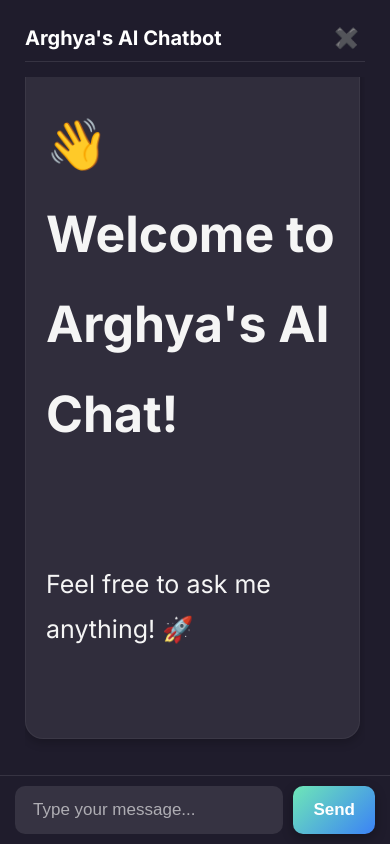
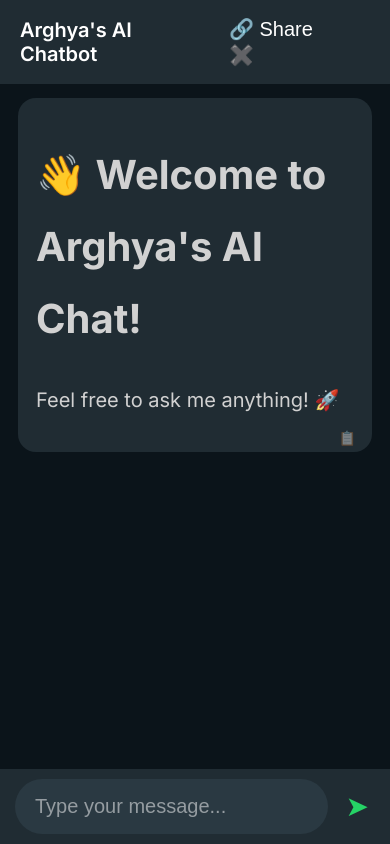
Before and after one commit to vk-arghya/chat_bot, a plain HTML site: page public/index.html in a window 390 px wide. Drawn offline with nearby package versions, Linux system fonts and the light colour scheme.

Commit message:
Update index.html

```diff
--- a/public/index.html
+++ b/public/index.html
@@ -2,267 +2,213 @@
 <html lang="en">
 <head>
     <meta charset="UTF-8" />
-    <title>Arghya's AI Chatbot - Fullscreen</title>
+    <title>Arghya's AI Chatbot</title>
 
     <link href="https://fonts.googleapis.com/css2?family=Inter:wght@400;600;700&display=swap" rel="stylesheet">
-    <link href="https://cdnjs.cloudflare.com/ajax/libs/prism/1.29.0/themes/prism-tomorrow.min.css" rel="stylesheet" />
     <script src="https://cdnjs.cloudflare.com/ajax/libs/prism/1.29.0/prism.min.js"></script>
     <script src="https://cdn.jsdelivr.net/npm/marked/marked.min.js"></script>
 
     <style>
 body {
     margin: 0;
-    background: linear-gradient(135deg, #1f1c2c, #928DAB);
+    padding: 0;
+    background: #0b141a;
     font-family: 'Inter', sans-serif;
-    color: #f5f5f5;
-    height: 100vh;
+    color: #e0e0e0;
+    height: 100dvh;
     overflow: hidden;
 }
 
 .overlay {
     position: fixed;
     top: 0; left: 0;
-    width: 100%; height: 100%;
-    background: #1f1c2c;
+    width: 100%; height: 100dvh;
+    background: #0b141a;
     display: flex;
     flex-direction: column;
-    justify-content: flex-start;
-    align-items: center;
-    z-index: 1000;
-    padding: 0;
+    z-index: 999;
 }
 
 .chat-popup {
-    width: 100%;
-    height: 100%;
-    background: #1f1c2c;
+    flex: 1;
     display: flex;
     flex-direction: column;
-    padding: 25px; /* Gap from top, bottom, left, right */
+    width: 100%;
     box-sizing: border-box;
-    animation: fadeInUp 0.5s ease;
 }
 
-@keyframes fadeInUp {
-    from { opacity: 0; transform: translateY(20px); }
-    to { opacity: 1; transform: translateY(0); }
+/* Header */
+.chat-header {
+    padding: 18px 22px;
+    background: #202c33;
+    font-size: 22px;
+    font-weight: 600;
+    color: #fff;
+    display: flex;
+    justify-content: space-between;
+    align-items: center;
 }
 
-.chat-header {
-    display: flex; justify-content: space-between; align-items: center;
-    color: #fff; font-weight: 700; font-size: 30px;
-    margin-bottom: 15px; padding-bottom: 10px;
-    border-bottom: 1px solid rgba(255,255,255,0.1);
+.header-btn {
+    background: none;
+    border: none;
+    color: #fff;
+    font-size: 20px;
+    margin-left: 10px;
+    cursor: pointer;
 }
 
+/* Chat Area */
 .chat-area {
-    flex: 1; overflow-y: auto;
-    display: flex; flex-direction: column;
-    gap: 15px; font-size: 20px; line-height: 1.8; padding-right: 5px;
+    overflow-y: auto;
+    padding: 14px 18px;
+    display: flex;
+    flex-direction: column;
+    gap: 12px;
+    box-sizing: border-box;
+    height: calc(100dvh - 65px - 70px);
 }
 
-.chat-area::-webkit-scrollbar { width: 8px; }
+.chat-area::-webkit-scrollbar {
+    width: 5px;
+}
 .chat-area::-webkit-scrollbar-thumb {
-    background: rgba(255,255,255,0.2);
+    background: rgba(255,255,255,0.1);
     border-radius: 10px;
 }
 
+/* Messages */
+.chat-bubble {
+    max-width: 90%;
+    padding: 14px 18px;
+    border-radius: 18px;
+    line-height: 1.8;
+    font-size: 18px;
+    word-break: break-word;
+    position: relative;
+}
+
+.user-msg {
+    align-self: flex-end;
+    background: #005c4b;
+    color: #fff;
+    border-radius: 18px 0 18px 18px;
+}
+
+.bot-msg {
+    align-self: flex-start;
+    background: #202c33;
+    color: #d1d1d1;
+}
+
+.copy-btn {
+    position: absolute;
+    bottom: 5px; right: 10px;
+    font-size: 14px;
+    background: none;
+    border: none;
+    color: rgba(255,255,255,0.4);
+    cursor: pointer;
+}
+
+/* Input */
 .chat-input-container {
-    display: flex; gap: 5px; margin-top: 10px;
+    position: fixed;
+    bottom: 0; left: 0;
+    width: 100%;
+    background: #202c33;
+    padding: 10px 15px;
+    display: flex;
+    align-items: center;
+    box-sizing: border-box;
 }
 
 .chat-input {
     flex: 1;
-    padding: 14px 18px;
-    border-radius: 10px; border: none;
-    font-size: 20px; outline: none;
-    background: rgba(255,255,255,0.1);
-    color: #f5f5f5;
+    padding: 16px 20px;
+    font-size: 18px;
+    border-radius: 30px;
+    border: none;
+    outline: none;
+    background: #2a3942;
+    color: #fff;
 }
 
-.chat-input::placeholder { color: rgba(255,255,255,0.6); }
+.chat-input::placeholder {
+    color: rgba(255,255,255,0.5);
+}
 
 .send-btn {
-    background: linear-gradient(135deg, #6EE7B7, #3B82F6);
-    border: none; color: white; font-size: 16px;
-    padding: 14px 20px; border-radius: 10px;
-    cursor: pointer; font-weight: 600;
-    box-shadow: 0 4px 12px rgba(0,0,0,0.3);
+    background: none;
+    border: none;
+    color: #25d366;
+    font-size: 26px;
+    margin-left: 12px;
+    cursor: pointer;
 }
 
-.chat-bubble {
-    padding: 16px 20px; border-radius: 18px;
-    max-width: 90%; white-space: pre-wrap; word-break: break-word;
-    line-height: 1.8; box-shadow: 0 4px 10px rgba(0,0,0,0.2);
-    font-weight: 400; position: relative;
+/* Markdown Code */
+.markdown-content pre {
+    background: #1e1e1e !important;
+    padding: 12px;
+    border-radius: 10px;
+    overflow-x: auto;
+    color: #93c5fd;
+}
+
+/* Share Modal */
+.share-modal {
+    position: fixed;
+    top: 50%; left: 50%;
+    transform: translate(-50%, -50%);
+    background: #202c33;
+    padding: 25px;
+    border-radius: 10px;
+    color: #fff;
+    z-index: 2000;
+    box-shadow: 0 8px 20px rgba(0,0,0,0.5);
+    width: 90%;
+    max-width: 400px;
+    display: none;
+    flex-direction: column;
+    gap: 15px;
+}
+
+.share-modal input {
+    width: 100%;
+    padding: 12px;
+    background: #2a3942;
+    border: none;
+    border-radius: 8px;
+    color: #fff;
+}
+
+.share-modal button {
+    padding: 10px 15px;
+    background: #25d366;
+    border: none;
+    color: #fff;
+    border-radius: 8px;
+    cursor: pointer;
     font-size: 16px;
 }
 
-.user-msg {
-    background: linear-gradient(135deg, #4f46e5, #6366f1);
-    align-self: flex-end;
-    border: 1px solid rgba(255,255,255,0.08);
-}
-
-.bot-msg {
-    background: rgba(255,255,255,0.08);
-    border: 1px solid rgba(255,255,255,0.05);
-    align-self: flex-start;
-}
-
-.markdown-content pre {
-    background: #2d2d2d !important;
-    padding: 12px; border-radius: 8px; overflow-x: auto;
-}
-
-.markdown-content code {
-    font-family: 'Fira Code', monospace;
-    color: #93c5fd;
-}
-
-.copy-btn {
+.share-modal .close-share {
+    background: none;
+    border: none;
+    color: #ccc;
+    font-size: 20px;
     position: absolute;
-    top: 8px; right: 10px;
-    font-size: 14px;
-    background: rgba(255,255,255,0.08);
-    border: 1px solid rgba(255,255,255,0.15);
-    border-radius: 5px;
-    padding: 4px 8px;
+    top: 10px; right: 15px;
     cursor: pointer;
-    color: #f5f5f5;
-    transition: background 0.3s ease;
-}
-
-.copy-btn:hover {
-    background: rgba(255,255,255,0.15);
 }
 
 @media (max-width: 768px) {
-    .chat-popup {
-        padding: 25px; /* Reduce padding slightly on mobile */
+    .chat-bubble { font-size: 20px; max-width: 95%; }
+    .chat-input { font-size: 20px; }
+    .chat-header { font-size: 20px; padding: 16px 20px; }
+    .send-btn { font-size: 28px; }
 }
-
-    .chat-bubble {
-        font-size: 20px;
-    }
-
-    .chat-header {
-        font-size: 25px;
-    }
-
-    .chat-input {
-        font-size: 35px;
-    }
-
-    .send-btn {
-        font-size: 20px;
-    }
-}
-.copy-btn {
-    position: absolute;
-    top: 8px; right: 10px;
-    font-size: 14px;
-    background: none;
-    border: none;
-    color: rgba(255,255,255,0.6);
-    cursor: pointer;
-    transition: color 0.3s ease;
-    text-decoration: none; /* Remove underline */
-}
-
-.copy-btn:hover {
-    color: #ffffff;
-}
-
-.chat-popup {
-    width: 100%;
-    height: 100vh; /* Default for PC */
-    background: #1f1c2c;
-    display: flex;
-    flex-direction: column;
-    padding: 25px;
-    box-sizing: border-box;
-    animation: fadeInUp 0.5s ease;
-}
-
-/* Mobile specific: dynamic height & sticky input */
-@media (max-width: 768px) {
-    .chat-popup {
-        height: 100dvh; /* Fix for mobile keyboard */
-    }
-
-    .chat-area {
-        flex: 1;
-        overflow-y: auto;
-        font-size: 25px;  /* Increased font size for bot reply & user messages */
-    }
-
-    .chat-bubble {
-        font-size: 25px;  /* Bot & user messages */
-    }
-
-    .chat-input-container {
-        position: sticky;
-        bottom: 0;
-        background: #1f1c2c;
-        padding-top: 10px;
-    }
-
-    .chat-input {
-        font-size: 25px; /* Input text */
-    }
-
-    .send-btn {
-        font-size: 20px; /* Send button text */
-    }
-
-    .chat-header {
-        font-size: 20px;
-    }
-}
-.chat-popup {
-    display: flex;
-    flex-direction: column;
-    width: 100%;
-    height: 100dvh; /* For mobile */
-    box-sizing: border-box;
-    background: #1f1c2c;
-}
-
-/* Chat area scrolls */
-.chat-area {
-    flex: 1;
-    overflow-y: auto;
-    padding-bottom: 80px; /* Reserve space for input */
-}
-
-/* Input always visible */
-.chat-input-container {
-    position: fixed; /* Fix at bottom */
-    bottom: 0;
-    left: 0;
-    width: 100%;
-    background: #1f1c2c;
-    padding: 10px 15px;
-    box-sizing: border-box;
-    display: flex;
-    gap: 10px;
-    border-top: 1px solid rgba(255,255,255,0.1);
-}
-
-/* Input & Button */
-.chat-input {
-    flex: 1;
-    font-size: 17px;
-}
-
-.send-btn {
-    font-size: 17px;
-}
-
-
-
-
     </style>
 </head>
 <body>
@@ -271,15 +217,28 @@
     <div class="chat-popup">
         <div class="chat-header">
             <span>Arghya's AI Chatbot</span>
-            <button id="closeChat" style="font-size:20px; background:none; border:none; color:rgba(255,255,255,0.8); cursor:pointer;">✖️</button>
+            <div>
+                <button id="shareBtn" class="header-btn">🔗 Share</button>
+                <button id="closeChat" class="header-btn">✖️</button>
             </div>
+        </div>
+
         <div id="chatArea" class="chat-area"></div>
 
         <div class="chat-input-container">
             <input id="userInput" type="text" placeholder="Type your message..." class="chat-input" />
-            <button id="sendBtn" class="send-btn">Send</button>
+            <button id="sendBtn" class="send-btn">➤</button>
         </div>
     </div>
+</div>
+
+<!-- Share Modal -->
+<div class="share-modal" id="shareModal">
+    <button class="close-share" id="closeShare">✖️</button>
+    <div>Share this chat link:</div>
+    <input type="text" id="shareLink" readonly />
+    <button id="copyLink">📋 Copy Link</button>
+    <button id="nativeShare">📤 Share via App</button>
 </div>
 
 <script>
@@ -288,9 +247,7 @@
 const userInput = document.getElementById('userInput');
 const sendBtn = document.getElementById('sendBtn');
 
-    closeChat.addEventListener('click', () => {
-        window.location.reload();
-    });
+closeChat.addEventListener('click', () => window.location.reload());
 
 document.addEventListener('DOMContentLoaded', () => {
     sendWelcomeMessage();
@@ -340,21 +297,17 @@ Feel free to ask me anything! 🚀
 
         const copyBtn = document.createElement('button');
         copyBtn.className = 'copy-btn';
-            copyBtn.textContent = '📋 Copy';
+        copyBtn.textContent = '📋';
 
         copyBtn.addEventListener('click', () => {
             navigator.clipboard.writeText(message.replace(/[#*_`]/g, '').replace(/<[^>]*>/g, ''));
-                copyBtn.textContent = '✅ Copied!';
-                setTimeout(() => copyBtn.textContent = '📋 Copy', 1000);
+            copyBtn.textContent = '✅';
+            setTimeout(() => copyBtn.textContent = '📋', 1000);
         });
 
         msgDiv.appendChild(copyBtn);
         msgDiv.appendChild(contentDiv);
-
-            setTimeout(() => {
-                Prism.highlightAll();
-                chatArea.scrollTop = chatArea.scrollHeight;
-            }, 50);
+        setTimeout(() => Prism.highlightAll(), 50);
     } else {
         msgDiv.textContent = message;
     }
@@ -372,53 +325,44 @@ Feel free to ask me anything! 🚀
         });
 
         const data = await response.json();
-            if (response.status !== 200) return `⚠️ Error: ${data.reply}`;
         return data.reply;
-        } catch (err) {
-            console.error(err);
+    } catch {
         return "⚠️ Connection error.";
     }
 }
 
-    function addBotMessageTypewriter(message) {
-    const msgDiv = document.createElement('div');
-    msgDiv.className = 'chat-bubble bot-msg';
+// Share Modal Logic
+const shareBtn = document.getElementById('shareBtn');
+const shareModal = document.getElementById('shareModal');
+const closeShare = document.getElementById('closeShare');
+const shareLink = document.getElementById('shareLink');
+const copyLink = document.getElementById('copyLink');
+const nativeShare = document.getElementById('nativeShare');
 
-    const contentDiv = document.createElement('div');
-    contentDiv.className = 'markdown-content';
-    contentDiv.innerHTML = ''; // Initially empty
-
-    const copyBtn = document.createElement('button');
-    copyBtn.className = 'copy-btn';
-    copyBtn.textContent = 'Copy';
-
-    copyBtn.addEventListener('click', () => {
-        navigator.clipboard.writeText(message.replace(/[#*_`]/g, '').replace(/<[^>]*>/g, ''));
-        copyBtn.textContent = 'Copied!';
-        setTimeout(() => copyBtn.textContent = 'Copy', 1000);
+shareBtn.addEventListener('click', () => {
+    const url = window.location.href + '?chat=12345'; // Example chat ID
+    shareLink.value = url;
+    shareModal.style.display = 'flex';
 });
 
-    msgDiv.appendChild(copyBtn);
-    msgDiv.appendChild(contentDiv);
-    chatArea.appendChild(msgDiv);
-    chatArea.scrollTop = chatArea.scrollHeight;
+closeShare.addEventListener('click', () => {
+    shareModal.style.display = 'none';
+});
 
-    let index = 0;
+copyLink.addEventListener('click', () => {
+    navigator.clipboard.writeText(shareLink.value);
+    copyLink.textContent = '✅ Copied!';
+    setTimeout(() => copyLink.textContent = '📋 Copy Link', 1000);
+});
 
-    function typeWriter() {
-        if (index < message.length) {
-            contentDiv.innerHTML = marked.parse(message.substring(0, index + 1));
-            index++;
-            chatArea.scrollTop = chatArea.scrollHeight;
-            setTimeout(typeWriter, 20); // Speed: 20ms per char
+nativeShare.addEventListener('click', async () => {
+    const shareData = { title: "Arghya's Chat", text: "Join my chat", url: shareLink.value };
+    if (navigator.share) {
+        try { await navigator.share(shareData); } catch (e) {}
     } else {
-            Prism.highlightAll();
+        alert('Share not supported on this device.');
     }
-    }
-
-    typeWriter();
-}
-
+});
 </script>
 
 </body>
```
Lines whose indentation alone changed are shown as unchanged.
